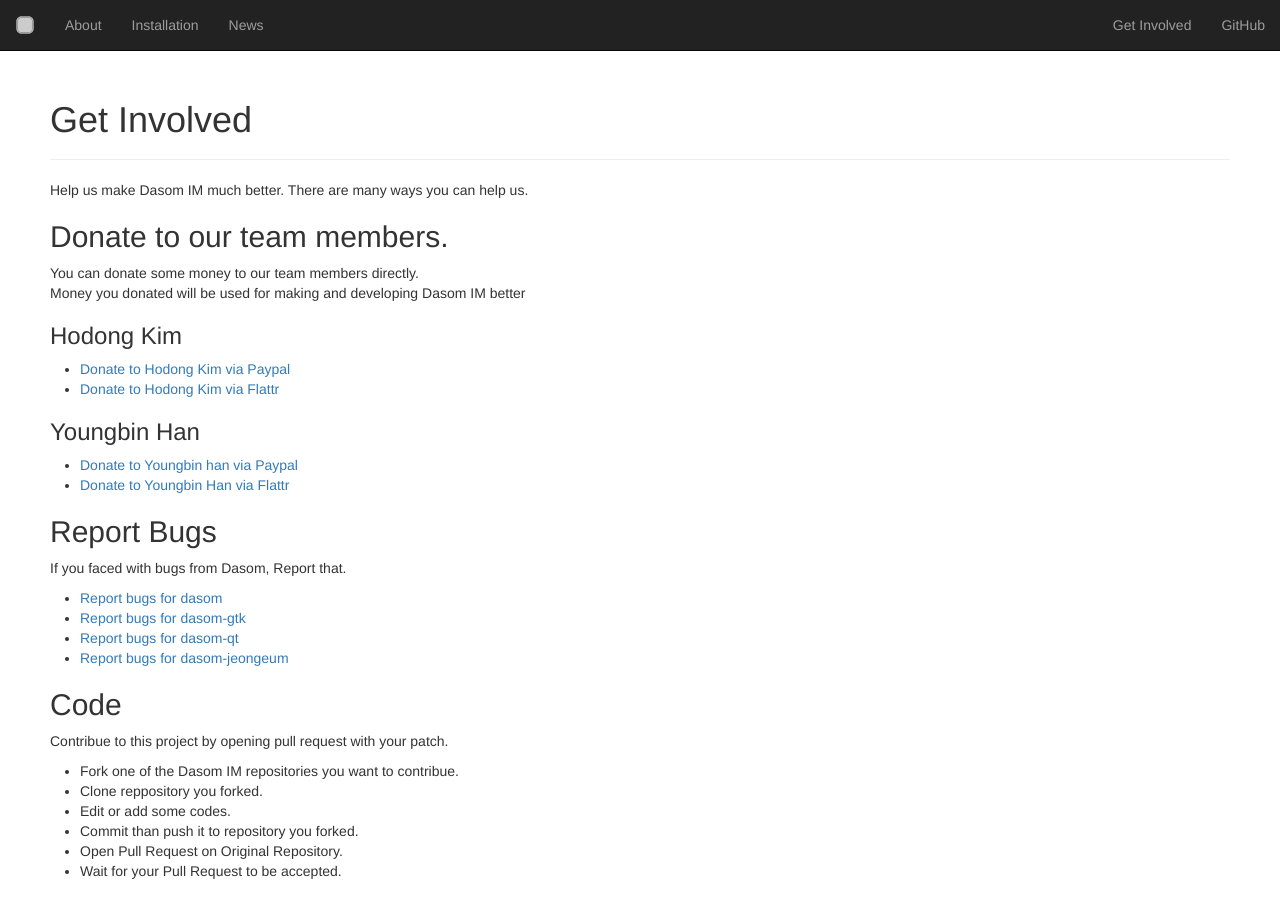
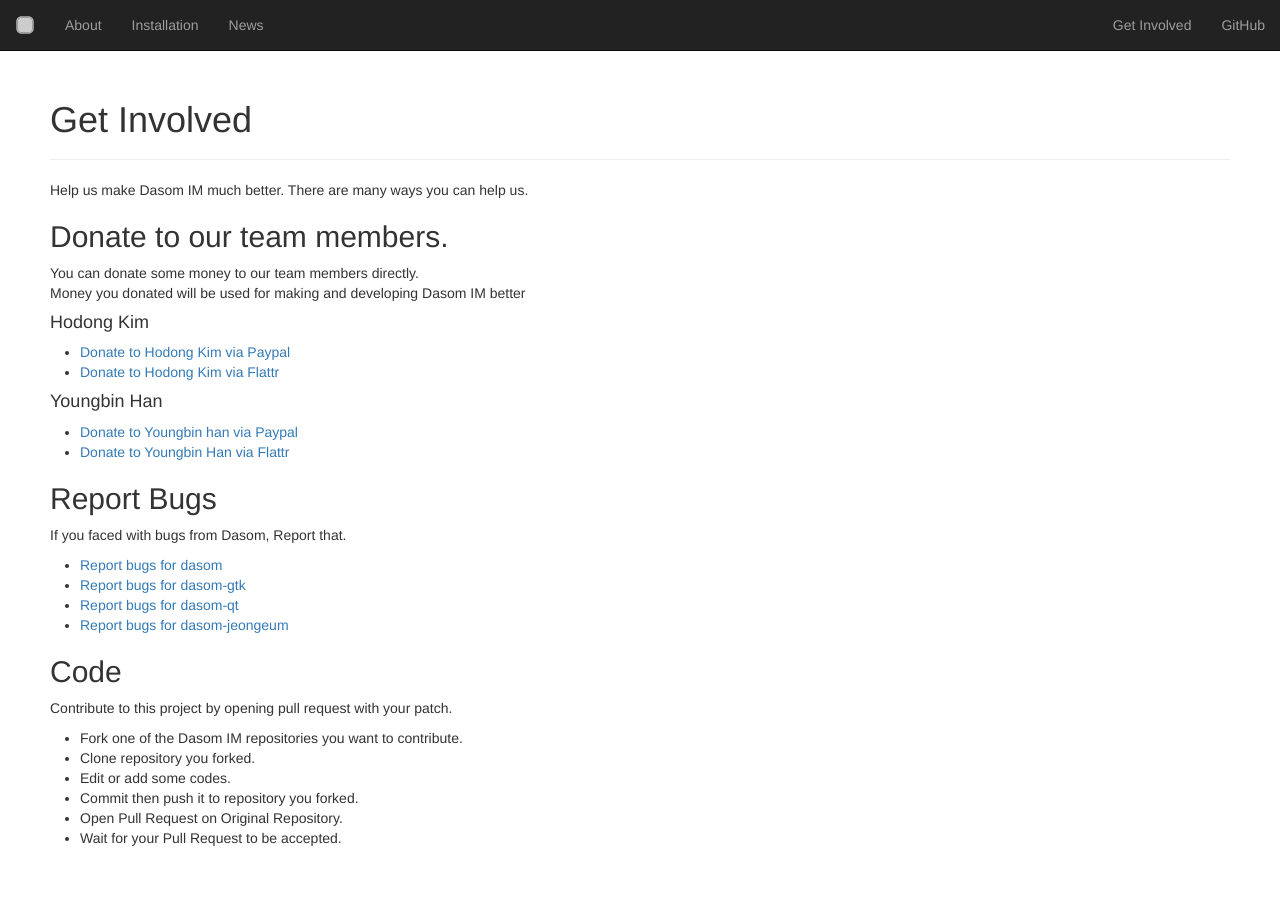
Before and after one commit to dasom-im/dasom-im.github.io, a Jekyll site: the page built from get-involved.md, in a window 1280 px wide and 931 px high. Shown: the top 918 px of the window. Built offline with Jekyll 4.4.1, drawn with Linux system fonts in a browser that asks for light colours.

Commit message:
Update and rename getinvolved.md to get-involved.md

```diff
--- a/getinvolved.md
+++ b/get-involved.md
@@ -10,11 +10,11 @@
 You can donate some money to our team members directly.<br>
 Money you donated will be used for making and developing Dasom IM better
 
-### Hodong Kim
+#### Hodong Kim
  - [Donate to Hodong Kim via Paypal](https://www.paypal.com/cgi-bin/webscr?cmd=_donations&business=hodong%40cogno%2eorg&lc=MR&item_name=Donate%20to%20Hodong%20Kim%2c%20A%20Member%20of%20the%20Dasom%20IM%20Team&no_note=0&currency_code=USD&bn=PP%2dDonationsBF%3abtn_donateCC_LG%2egif%3aNonHostedGuest)
  - [Donate to Hodong Kim via Flattr](https://flattr.com/profile/hodong)
 
-### Youngbin Han
+#### Youngbin Han
  - [Donate to Youngbin han via Paypal](https://www.paypal.com/cgi-bin/webscr?cmd=_donations&business=sukso96100%40gmail%2ecom&lc=MR&item_name=Donate%20to%20Youngbin%20Han%2c%20A%20Member%20of%20the%20Dasom%20IM%20Team&no_note=0&currency_code=USD&bn=PP%2dDonationsBF%3abtn_donateCC_LG%2egif%3aNonHostedGuest)
  - [Donate to Youngbin Han via Flattr](https://flattr.com/profile/sukso96100)
 
@@ -22,18 +22,18 @@
 
 If you faced with bugs from Dasom, Report that.
 
- - [Report bugs for dasom](https://github.com/dasom-im/dasom/issues/new)
- - [Report bugs for dasom-gtk](https://github.com/dasom-im/dasom-gtk/issues/new)
- - [Report bugs for dasom-qt](https://github.com/dasom-im/dasom-qt/issues/new)
- - [Report bugs for dasom-jeongeum](https://github.com/dasom-im/dasom-jeongeum/issues/new)
+ - [Report bugs for dasom](https://github.com/dasom-im/dasom/issues)
+ - [Report bugs for dasom-gtk](https://github.com/dasom-im/dasom-gtk/issues)
+ - [Report bugs for dasom-qt](https://github.com/dasom-im/dasom-qt/issues)
+ - [Report bugs for dasom-jeongeum](https://github.com/dasom-im/dasom-jeongeum/issues)
 
 ## Code
 
-Contribue to this project by opening pull request with your patch.
+Contribute to this project by opening pull request with your patch.
 
- - Fork one of the Dasom IM repositories you want to contribue.
- - Clone reppository you forked.
+ - Fork one of the Dasom IM repositories you want to contribute.
+ - Clone repository you forked.
  - Edit or add some codes.
- - Commit than push it to repository you forked.
+ - Commit then push it to repository you forked.
  - Open Pull Request on Original Repository.
  - Wait for your Pull Request to be accepted.
```
Also changed, not shown: other parts of get-involved.md (+1 -1 lines).
